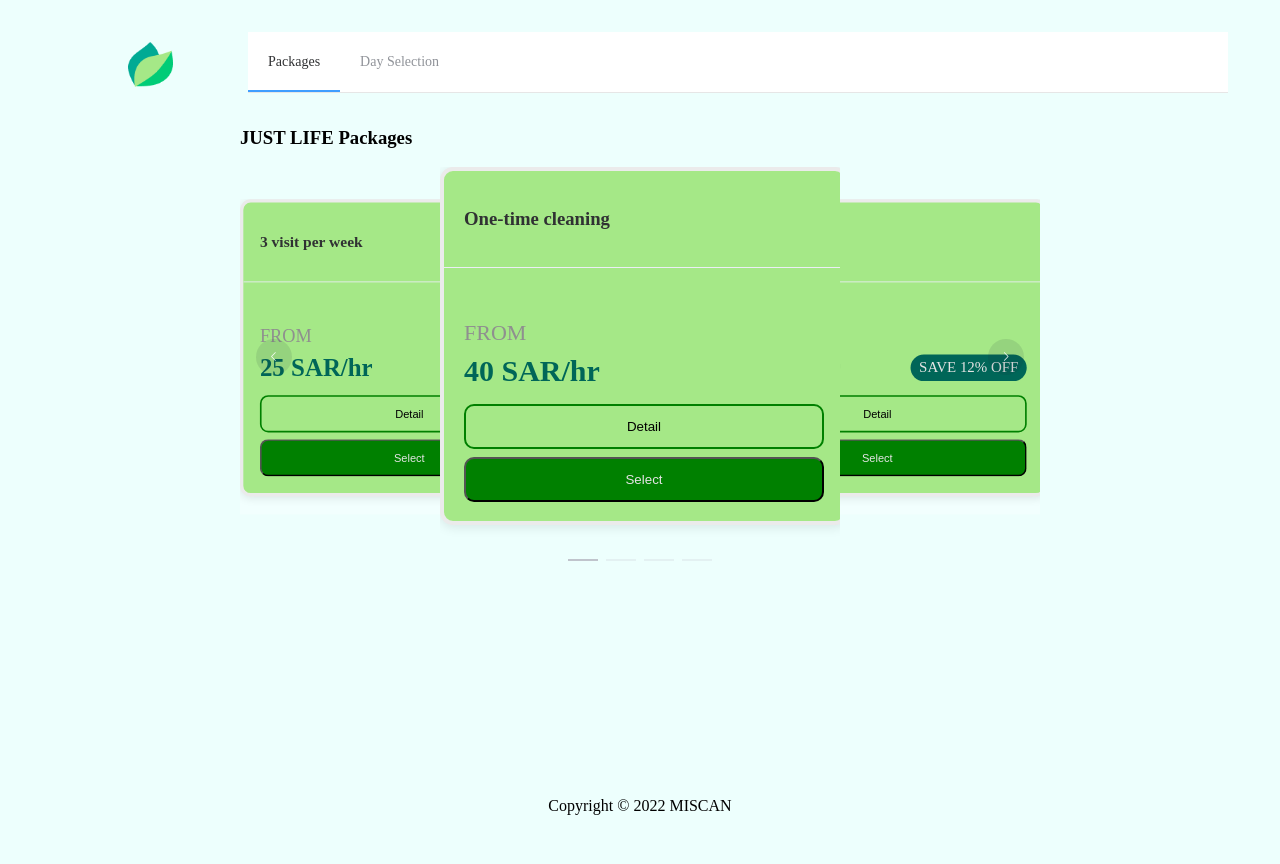
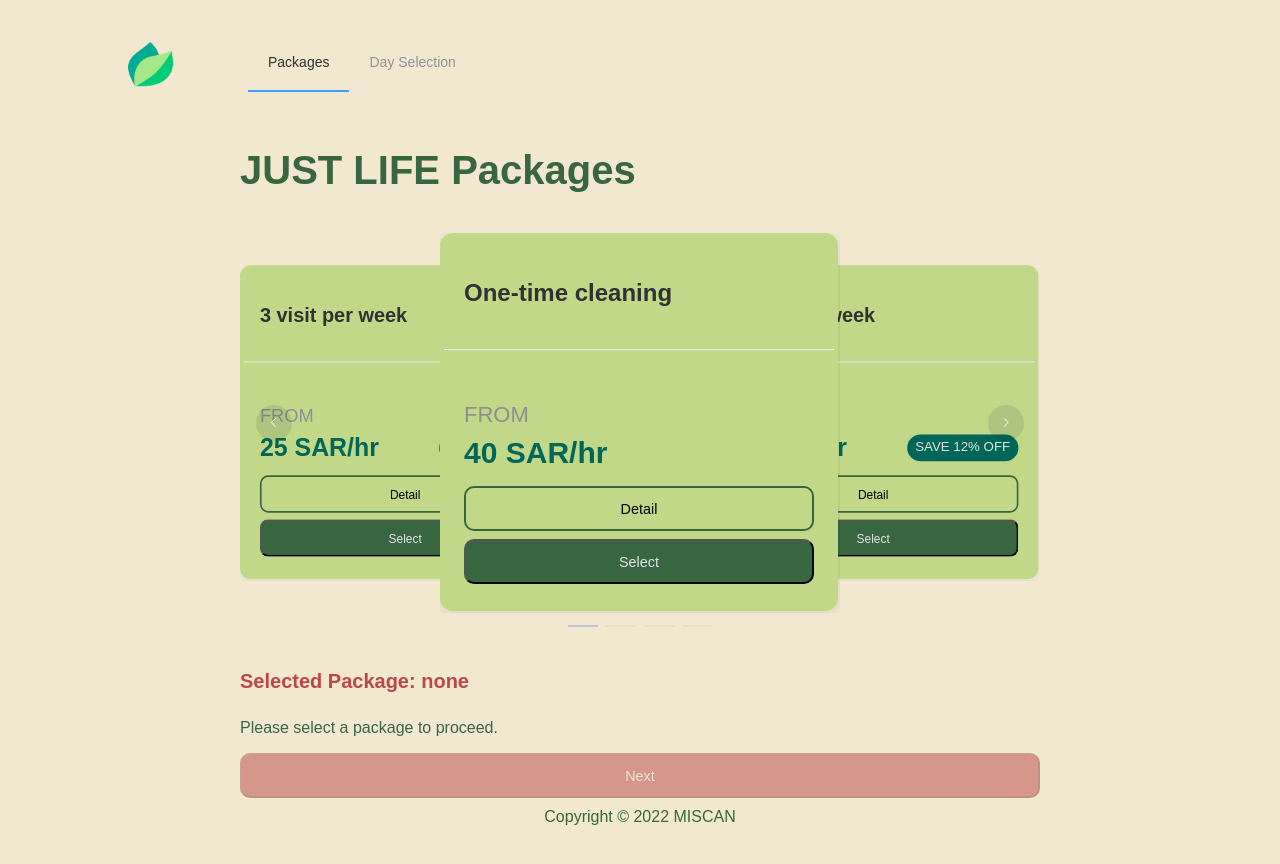
Before and after one commit to metin1/just-life, a Nuxt app: page / in a window 1280 px wide. Shown: the top 864 px of the page. Built offline with nearby package versions, Linux system fonts and the light colour scheme.

Commit message:
fix: color and selection

```diff
--- /dev/null
+++ b/components/Button.vue
@@ -0,0 +1,188 @@
+<template>
+  <ElContainer class="package-container" id="app">
+    <h1>JUST LIFE Packages</h1>
+    <ElCarousel
+      type="card"
+      arrow="always"
+      :interval="40000"
+      :autoplay="false"
+      height="330px"
+      width="300px"
+    >
+      <ElCarouselItem
+        class="carousel-container"
+        v-for="pack in packages"
+        v-bind:key="pack"
+      >
+        <transition-group name="flip" tag="div" class="flipper">
+          <div class="front" v-show="!detailCard[pack.id]" key="front">
+            <ElCard class="front-content w-full">
+              <div class="package-card-header" slot="header">
+                <h3>{{ pack.name }}</h3>
+              </div>
+              <div>
+                <div class="grey-text">FROM</div>
+                <div class="price-section">
+                  <div class="price">{{ pack.price }} SAR/hr</div>
+                  <div v-if="pack.discount">
+                    <ElTag class="save-tag" effect="light" round>
+                      SAVE {{ pack.discount * 100 }}% OFF
+                    </ElTag>
+                  </div>
+                </div>
+              </div>
+              <button
+                class="detail-button"
+                @click="flipCardSwitch(pack.id)"
+              >
+                Detail
+              </button>
+            </ElCard>
+          </div>
+          <div class="back" v-show="detailCard[pack.id]" key="back">
+            <ElCard class="back-content">
+              <div slot="header">
+                <h3>{{ pack.name }}</h3>
+                <ElButton
+                  type="primary"
+                  style="float: right; padding: 0 1px"
+                  @click="flipCardSwitch(pack.id)"
+                >
+                  Select
+                </ElButton>
+              </div>
+              <ul>
+                <li
+                  v-for="(info, index) in pack.extraInformation"
+                  v-bind:key="index"
+                >
+                  {{ info }}
+                </li>
+                <li v-if="packages.length === index">
+                  Save up to
+                  {{ calcSave(pack.price, pack.discount, pack.visit) }} SAR
+                </li>
+              </ul>
+            </ElCard>
+          </div>
+        </transition-group>
+      </ElCarouselItem>
+    </ElCarousel>
+  </ElContainer>
+</template>
+
+<script>
+export default {
+  name: 'app',
+  components: {},
+  methods: {
+    flipCardSwitch: function (id) {
+      console.log(`LL: id`, id)
+      this.flipCard = !this.flipCard
+      const transferFlip = [...this.detailCard]
+      transferFlip[id] = !transferFlip[id]
+      console.log(`LL: transferFlip`, transferFlip)
+      this.detailCard = transferFlip
+      console.log(`LL: this.detailCard `, this.detailCard)
+    },
+    calcSave(price, discount, visit) {
+      return (40 - price * discount) * 4 * visit
+    },
+  },
+}
+</script>
+
+<style>
+/* .carousel-container {
+  max-width: 600px;
+} */
+.package-card-header {
+  display: flex;
+  justify-items: center;
+  justify-content: space-between;
+}
+.package-container {
+  max-width: 800px;
+  /* display: flex; */
+  flex-direction: column;
+  justify-items: center;
+}
+.price {
+  font-size: 30px;
+  font-weight: 600;
+  color: #006658;
+}
+.price-section {
+  display: flex;
+  justify-content: space-between;
+  align-items: center;
+}
+.save-tag {
+  font-size: 18px;
+  font-weight: 400;
+  color: #e4e4e4;
+  background-color: #006658;
+  border-radius: 50px;
+  border: none;
+}
+.grey-text {
+  margin: 22px 0 8px 0;
+  font-size: 22px;
+  font-weight: 500;
+  color: #8f8f8f;
+}
+.detail-button {
+  display: flex;
+  color: #e4e4e4;
+  background-color: #008000;
+  border-radius: 10px;
+  margin-top: 16px;
+  width: 100%;
+  min-height: 45px;
+  justify-content: center;
+  padding: auto;
+  align-items: center;
+}
+.flipper,
+.card {
+  width: 400px;
+  height: 330px;
+  margin: 12px;
+  border-radius: 13px;
+}
+
+.front,
+.back {
+  width: 400px;
+
+  backface-visibility: hidden;
+  position: absolute;
+  top: 0;
+  left: 0;
+}
+
+.front-content,
+.back-content {
+  border-radius: 13px;
+  border: #ebebeb 4px solid;
+  height: 290px;
+  min-height: 290px;
+}
+.front-content {
+  background-color: #a5e887;
+}
+
+.back-content {
+  background-color: #00cc77;
+  color: #f5f5f5;
+}
+
+.flip-enter-active,
+.flip-leave-active {
+  transition: all 0.6s ease;
+}
+.flip-enter,
+.flip-leave-to {
+  transform: rotateY(180deg);
+}
+</style>
--- a/components/PackageCard.vue
+++ b/components/PackageCard.vue
@@ -4,7 +4,7 @@
     <ElCarousel
       type="card"
       arrow="always"
-      :interval="40000"
+      :interval="0"
       :autoplay="false"
       height="380px"
       width="300px"
@@ -20,13 +20,12 @@
               class="front-content w-full"
               :style="
                 selectedPackage?.id === pack.id
-                  ? 'border: #006658 4px solid;'
-                  : 'border: #ebebeb 4px solid;'
+                  ? 'border: var(--secondary-color) 5px solid; '
+                  : 'border: var(--light-color) 4px solid;'
               "
             >
               <div class="package-card-header" slot="header">
                 <h3>{{ pack.name }}</h3>
-                <h3>{{ selectedPackage?.id  }}</h3>
               </div>
               <div>
                 <div class="grey-text">FROM</div>
@@ -40,21 +39,33 @@
                 </div>
               </div>
               <button
-                class="detail-button front-detail-button"
+                class="button detail-button front-detail-button"
                 @click="flipCardSwitch(pack.id)"
               >
                 Detail
               </button>
               <button
-                class="select-button front-select-button"
+                class="button select-button front-select-button"
                 @click="handleSelectPackage(pack)"
+                :style="
+                selectedPackage?.id === pack.id
+                  ? 'backgroundColor: var(--secondary-color);'
+                  : 'backgroundColor: var(--dark-color);'
+              "
               >
-                Select
+                {{selectedPackage?.id === pack.id ? 'Selected' : 'Select'}}
               </button>
             </ElCard>
           </div>
           <div class="back" v-show="detailCard[pack.id]" key="back">
-            <ElCard class="back-content">
+            <ElCard
+              class="back-content"
+              :style="
+                selectedPackage?.id === pack.id
+                  ? 'border: var(--secondary-color) 5px solid;'
+                  : 'border: var(--light-color) 4px solid;'
+              "
+            >
               <div slot="header">
                 <h3>{{ pack.name }}</h3>
               </div>
@@ -65,12 +76,14 @@
                 >
                   {{ info }}
                 </li>
-                <li v-if="packages.length === index">
-                  Save up to
-                  {{ calcSave(pack.price, pack.discount, pack.visit) }} SAR
+                <li v-if="pack?.extraInformation?.length > 1">
+                  Save up to {{ calcSave(pack.price, pack.visit) }} SAR
                 </li>
               </ul>
-              <button class="close-button" @click="flipCardSwitch(pack.id)">
+              <button
+                class="button close-button"
+                @click="flipCardSwitch(pack.id)"
+              >
                 Close
               </button>
             </ElCard>
@@ -78,6 +91,24 @@
         </transition-group>
       </ElCarouselItem>
     </ElCarousel>
+    <div class="selection">
+      <h4
+        :style="
+          selectedPackage?.name
+            ? 'color: var(--dark-color)'
+            : 'color: var(--secondary-color)'
+        "
+      >
+        Selected Package: {{ selectedPackage?.name || 'none' }}
+      </h4>
+      <p v-if="!!selectedPackage?.name">
+        If you are ready to proceed, please click the button below.
+      </p>
+      <p v-else>Please select a package to proceed.</p>
+      <button class="button next-button" :disabled="!selectedPackage?.name">
+        Next
+      </button>
+    </div>
   </ElContainer>
 </template>
 
@@ -102,7 +133,7 @@ export default {
           discount: 0,
           image:
             'https://images.unsplash.com/photo-1616161616161-1b1b1b1b1b1b?ixid=MnwxMjA3fDB8MHxwaG90by1wYWdlfHx8fGVufDB8fHx8&ixlib=rb-1.2.1&auto=format&fit=crop&w=1050&q=80',
-          extraInformation: [],
+          extraInformation: ["We'll clean your home from top to bottom"],
         },
         {
           id: 1,
@@ -121,7 +152,6 @@ export default {
             'Same cleaner guaranteed',
             'Monthly contract',
             'Valid for 1 month, Available for all weekdays excluding Friday',
-            'Save up to {{calcSave(pack.price, pack.discount, pack.visit)}} SAR',
           ],
         },
         {
@@ -141,7 +171,6 @@ export default {
             'Same cleaner guaranteed',
             'Monthly contract',
             'Valid for 1 month, Available for all weekdays excluding Friday',
-            'Save up to {price} SAR',
           ],
         },
         {
@@ -161,7 +190,6 @@ export default {
             'Same cleaner guaranteed',
             'Monthly contract',
             'Valid for 1 month, Available for all weekdays excluding Friday',
-            'Save up to {price} SAR',
           ],
         },
       ],
@@ -171,16 +199,20 @@ export default {
   methods: {
     flipCardSwitch: function (id) {
       this.flipCard = !this.flipCard
-      const transferFlip = [...this.detailCard]
-      transferFlip[id] = !transferFlip[id]
+      const transferFlip = [false, false, false]
+      transferFlip[id] = !this.detailCard[id]
       this.detailCard = transferFlip
     },
-    calcSave(price, discount, visit) {
-      return (40 - price * discount) * 4 * visit
+    calcSave(price, visit) {
+      return (40 - price) * 4 * visit
     },
     handleSelectPackage: function (pack) {
-    console.log(`LL: pack`, pack)
-      this.selectedPackage = pack
+      if (this.selectedPackage?.name === pack.name) {
+        this.selectedPackage = {}
+      } else {
+        this.selectedPackage = pack
+      }
+      this.detailCard = [false, false, false]
       localStorage.setItem('selectedPackage', JSON.stringify(pack))
     },
   },
@@ -209,7 +241,7 @@ export default {
   align-items: center;
 }
 .save-tag {
-  font-size: 18px;
+  font-size: 16px;
   font-weight: 400;
   color: #e4e4e4;
   background-color: #006658;
@@ -222,31 +254,42 @@ export default {
   font-weight: 500;
   color: #8f8f8f;
 }
-.close-button,
-.detail-button,
-.select-button {
+.button {
   display: flex;
   border-radius: 10px;
   margin-top: 16px;
   width: 100%;
   min-height: 45px;
+  font-size: 0.9rem;
+  cursor: pointer;
   justify-content: center;
-  padding: auto;
   align-items: center;
+}
+
+.button:hover {
+  font-size: 1.1rem;
+}
+.button:disabled {
+  cursor: not-allowed;
+  opacity: 0.5;
 }
 .select-button {
   color: #e4e4e4;
-  background-color: #008000;
+  background-color: var(--dark-color);
+}
+.next-button {
+  color: #e4e4e4;
+  background-color: var(--secondary-color);
 }
 .close-button,
 .detail-button {
   color: #000000;
-  border: 2px solid #008000;
-  background-color: #a5e887;
+  border: 2px solid var(--dark-color);
+  background-color: var(--light-color);
 }
 .close-button {
   color: #e4e4e4;
-  background-color: #008000;
+  background-color: var(--dark-color);
   position: absolute;
   bottom: 16px;
   width: 85%;
@@ -257,13 +300,13 @@ export default {
 .flipper,
 .card {
   width: 400px;
-  height: 330px;
+  height: 360px;
   margin: 12px;
   border-radius: 13px;
 }
 .front,
 .back {
-  width: 400px;
+  width: 390px;
   backface-visibility: hidden;
   position: absolute;
   top: 0;
@@ -273,17 +316,16 @@ export default {
 .front-content,
 .back-content {
   border-radius: 13px;
-
-  height: 350px;
-  min-height: 350px;
+  height: 370px;
+  min-height: 370px;
 }
 
 .front-content {
-  background-color: #a5e887;
+  background-color: var(--light-color);
 }
 
 .back-content {
-  background-color: #00cc77;
+  background-color: var(--primary-color);
   color: #f5f5f5;
 }
 
--- a/layouts/default.vue
+++ b/layouts/default.vue
@@ -18,7 +18,8 @@
         <ElCol :span="20">
           <ElMenu
             :default-active="activeIndex"
-            class="ElMenu-demo"
+            class="nav-menu"
+            background-color="var(--background-color)"
             mode="horizontal"
           >
             <ElMenu-item index="1" @click="goToHome"> Packages </ElMenu-item>
@@ -55,8 +56,41 @@ export default {
 </script>
 
 <style >
+:root {
+  --dark-color: #386641;
+  --primary-color: #6A994E;
+  --light-color: #c0d888;
+  /* --light-color: #A7C957; */
+  /* --light-color: #a5e887; */
+  --secondary-color: #BC4749;
+  --background-color: #F2E8CF;
+}
 body {
-  background-color: #EDFFFD;
+  background-color: var(--background-color);
+  font-family: sans-serif;
+  color: var(--dark-color);
+}
+h1 {
+  font-size: 2.5rem;
+  font-weight: 700;
+}
+h2 {
+  font-size: 2rem;
+  font-weight: 700;
+}
+h3 {
+  font-size: 1.5rem;
+  font-weight: 700;
+}
+h4 {
+  font-size: 1.25rem;
+  font-weight: 700;
+}
+
+.nav-menu {
+  background-color: var(--background-color);
+  font: 1.4rem;
+  font-weight: 500;
 }
 .main-container {
   min-width: 320px;
```
